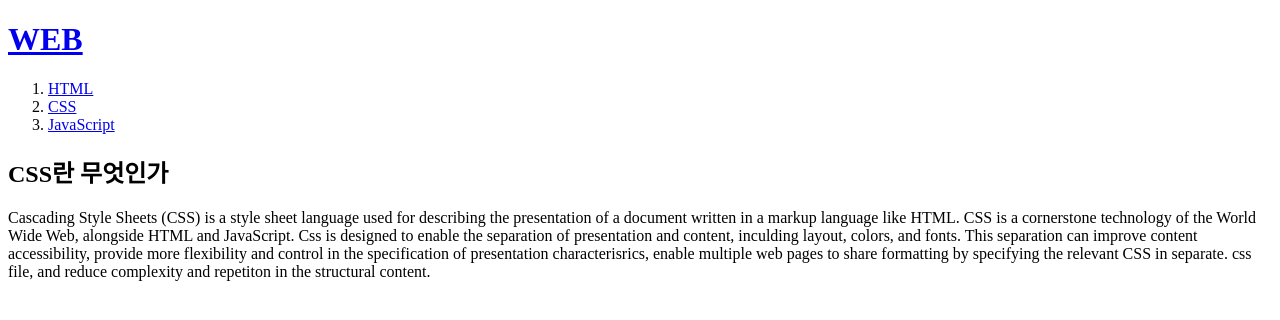
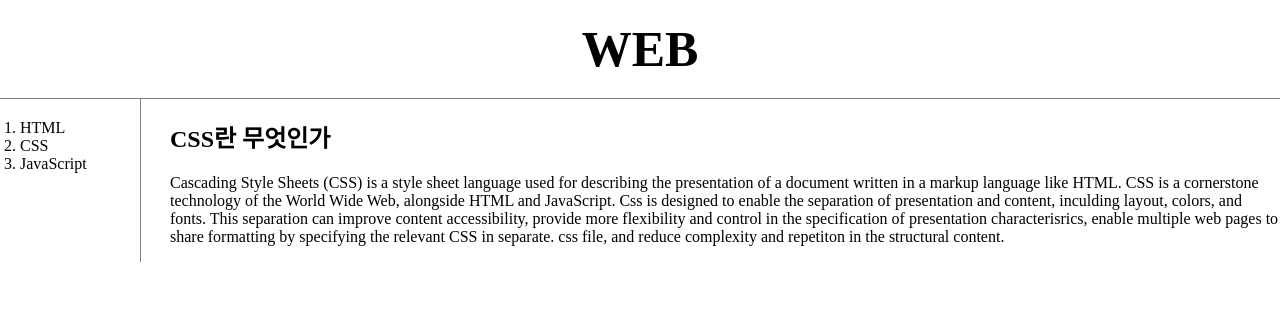
Before and after one commit to seoyoon905/WEB1, a plain HTML site: page 2.html in a window 1280 px wide. Drawn offline with Linux system fonts and the light colour scheme.

Commit message:
Add files via upload

```diff
--- a/2.html
+++ b/2.html
@@ -3,15 +3,56 @@
   <head>
     <title>WEB1-CSS</title>
     <meta charset="utf-8">
+    <style>
+        a {
+            color: black;
+            text-decoration: none;
+        }
+        h1 {
+            font-size: 50px;
+            text-align: center;
+            border-bottom: 1px solid gray;
+            margin: 0px;
+            padding: 20px;
+        }
+        #grid ol {
+            border-right: 1px solid gray;
+            width: 100px;
+            margin: 0px;
+            padding: 20px;
+        }
+        body {
+          margin: 0px;
+        }
+        #grid {
+          display: grid;
+          grid-template-columns: 150px 1fr;
+        }
+        #article {
+          padding-left: 20px;
+        }
+    </style>
   </head>
   <body>
     <h1><a href="index.html">WEB</a></h1>
+    <div id="grid">
     <ol>
-      <li><a href="1.html">HTML<a></li>
-      <li><a href="2.html">CSS</a></li>
+      <li><a href="1.html" class="saw">HTML<a></li>
+      <li><a href="2.html" class="saw" id="active">CSS</a></li>
       <li><a href="3.html">JavaScript</a></li>
     </ol>
+    <!--
+    <h1><a href="index.html"><font color="red">WEB</font></a></h1>
+    <ol>
+      <li><a href="1.html"><font color="red">HTML</font><a></li>
+      <li><a href="2.html"><font color="red">CSS</font></a></li>
+      <li><a href="3.html"><font color="red">JavaScript</font></a></li>
+    </ol>
+  -->
+  <div id="article">
     <h2>CSS란 무엇인가</h2>
     <p>Cascading Style Sheets (CSS) is a style sheet language used for describing the presentation of a document written in a markup language like HTML. CSS is a cornerstone technology of the World Wide Web, alongside HTML and JavaScript. Css is designed to enable the separation of presentation and content, inculding layout, colors, and fonts. This separation can improve content accessibility, provide more flexibility and control in the specification of presentation characterisrics, enable multiple web pages to share formatting by specifying the relevant CSS in separate. css file, and reduce complexity and repetiton in the structural content.</p>
+  </div>
+</div>
   </body>
 </html>
```
